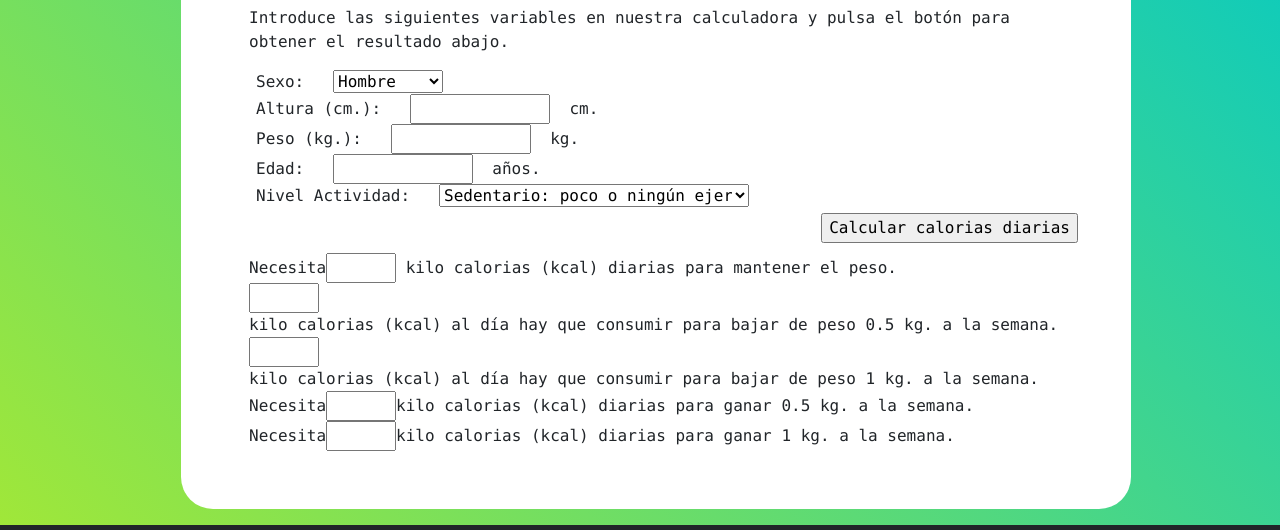
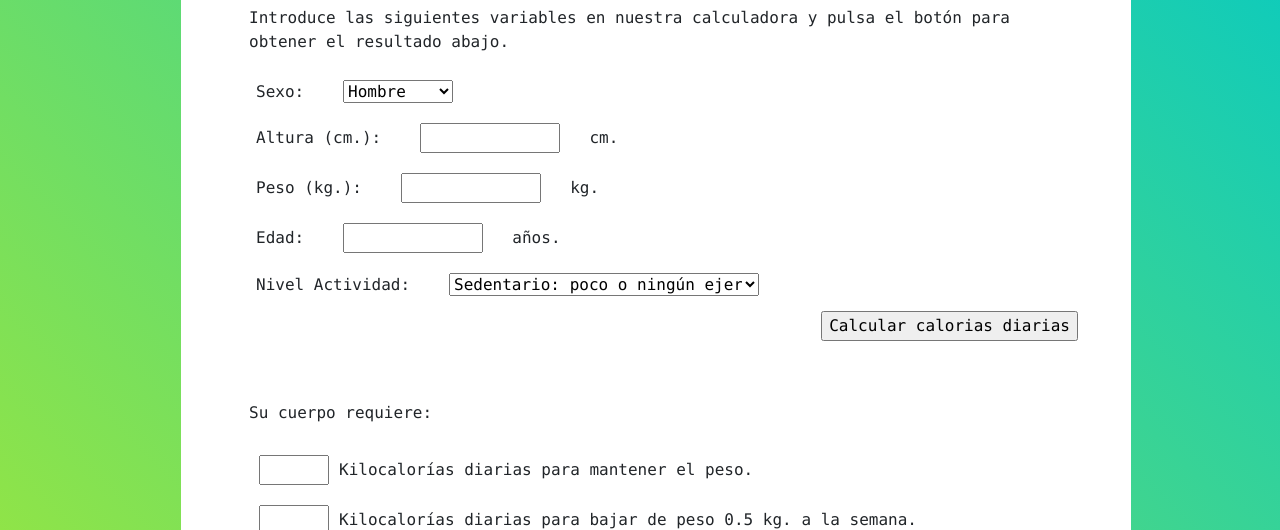
Before and after one commit to Sht0rm333/NutriFitNationAngular, an Angular app in the folder FrontEnd/: page /calculadora in a window 1280 px wide. Shown: the part 270-800 px from the top of the page. Built offline with nearby package versions, Linux system fonts and the light colour scheme.

Commit message:
Cambios estéticos

```diff
--- a/FrontEnd/src/app/calculadora/calculadora.component.html
+++ b/FrontEnd/src/app/calculadora/calculadora.component.html
@@ -17,8 +17,8 @@
                                         <label class="labelformcalculo" style="margin-left:27px;"
                                             for="sexo">Sexo:</label>
                                         &nbsp;
-                                        <select style="width: 110px;" class="selectInput" tabindex="3" id="sexo"
-                                            name="sexo">
+                                        <select style="width: 110px; margin: 10px" class="selectInput" tabindex="3"
+                                            id="sexo" name="sexo">
                                             <option value="hombre" selected="selected">Hombre</option>
                                             <option value="mujer">Mujer</option>
                                         </select>
@@ -27,15 +27,15 @@
                                         <label class="labelformcalculo" style="margin-left:27px;" for="altura">Altura
                                             (cm.):</label>
                                         &nbsp;
-                                        <input type="text" alt="" style="width: 140px;" tabindex="1" maxlength="9"
-                                            size="9" value="" id="altura" name="altura" />&nbsp; cm.
+                                        <input type="text" alt="" style="width: 140px; margin: 10px" tabindex="1"
+                                            maxlength="9" size="9" value="" id="altura" name="altura" />&nbsp; cm.
                                     </div>
                                     <div class="form_labelbox">
                                         <label class="labelformcalculo" style="margin-left:27px;" for="peso">Peso
                                             (kg.):</label>
                                         &nbsp;
-                                        <input type="text" alt="" style="width: 140px;" tabindex="1" maxlength="9"
-                                            size="9" value="" id="peso" name="peso" />&nbsp; kg.
+                                        <input type="text" alt="" style="width: 140px; margin: 10px" tabindex="1"
+                                            maxlength="9" size="9" value="" id="peso" name="peso" />&nbsp; kg.
                                     </div>
                                     <!--El input que viene a continuación no sirve para nada,sólo sirve para que el formulario no se ejecute cuando hacemos intro en el input anterior-->
                                     <input style="display:none;" />
@@ -45,8 +45,8 @@
                                         for="cintura">Edad:</label>
                                     &nbsp;
 
-                                    <input type="text" alt="" style="width: 140px;" tabindex="1" maxlength="9" size="9"
-                                        value="" id="edad" name="edad" />
+                                    <input type="text" alt="" style="width: 140px; margin: 10px" tabindex="1"
+                                        maxlength="9" size="9" value="" id="edad" name="edad" />
                                     &nbsp;a&ntilde;os.
                                 </div>
 
@@ -57,13 +57,13 @@
                                             for="nivelActividad">Nivel
                                             Actividad:</label>
                                         &nbsp;
-                                        <select style="width: 310px;" class="selectInput" tabindex="3"
+                                        <select style="width: 310px; margin: 10px" class="selectInput" tabindex="3"
                                             id="nivelActividad" name="nivelActividad">
                                             <option value="sedentario" selected="selected">Sedentario: poco o ningún
                                                 ejercicio</option>
                                             <option value="pocoActivo">Poco activo: ejercicio 1-3 veces por semana
                                             </option>
-                                            <option value="medianamente">Medianamente activo: ejercicio 3-5 veces por
+                                            <option value="medianamente">Medianamente activo: ejercicio 4-5 veces por
                                                 semana
                                             </option>
                                             <option value="activo">Muy activo: ejercicio 6-7 veces por semana</option>
@@ -74,7 +74,7 @@
                                 </div>
 
                                 <table cellspacing="0" cellpadding="0" border="0" align="right"
-                                    style="margin-top: 5px;margin-right:5px;">
+                                    style="margin-top: 5px;margin-right:5px; margin-bottom: 50px">
                                     <tbody>
                                         <tr>
                                             <td>
@@ -94,45 +94,36 @@
                     <fieldset class="form_labels" style="padding:10px 10px 10px 15pt; ">
                         <div id="resultadoPrimero">
                             <div class="form_labelbox">
-                                <label>Necesita </label><input type="text" alt="" style="width: 70px;" tabindex="7"
-                                    maxlength="9" size="9" class="textInput" value="" id="resultado1"
+                                <label>Su cuerpo requiere:</label><br />
+                                <input type="text" alt="" style="width: 70px; margin: 10px; margin-top: 30px"
+                                    tabindex="7" maxlength="9" size="9" class="textInput" value="" id="resultado1"
                                     name="resultado1" />
-                                kilo
-                                <label> calorias (kcal) diarias para mantener el peso. </label>
+                                <label>Kilocalorías diarias para mantener el peso. </label>
                             </div>
                             <div class="form_labelbox">
-                                <input type="text" alt="" style="width: 70px;" tabindex="7" maxlength="9" size="9"
-                                    class="textInput" value="" id="resultado2" name="resultado2" />
-                                <label> kilo
-                                    calorias (kcal) al día hay que consumir para bajar de peso 0.5 kg. a la semana.
+                                <input type="text" alt="" style="width: 70px; margin: 10px" tabindex="7" maxlength="9"
+                                    size="9" class="textInput" value="" id="resultado2" name="resultado2" />
+                                <label>Kilocalorías diarias para bajar de peso 0.5 kg. a la semana.
                                 </label>
                             </div>
                             <div class="form_labelbox">
-                                <input type="text" alt="" style="width: 70px;" tabindex="7" maxlength="9" size="9"
-                                    class="textInput" value="" id="resultado3" name="resultado3" />
-                                <label> kilo
-                                    calorias (kcal) al día hay que consumir para bajar de peso 1 kg. a la semana.
+                                <input type="text" alt="" style="width: 70px; margin: 10px" tabindex="7" maxlength="9"
+                                    size="9" class="textInput" value="" id="resultado3" name="resultado3" />
+                                <label>Kilocalorías diarias para bajar de peso 1 kg. a la semana.
                                 </label>
                             </div>
                             <div class="form_labelbox">
-                                <label>Necesita </label><input type="text" alt="" style="width: 70px;" tabindex="7"
-                                    maxlength="9" size="9" class="textInput" value="" id="resultado4"
-                                    name="resultado4" />
-                                <label> kilo
-                                    calorias (kcal) diarias para ganar 0.5 kg. a la semana. </label>
+                                <input type="text" alt="" style="width: 70px; margin: 10px" tabindex="7" maxlength="9"
+                                    size="9" class="textInput" value="" id="resultado4" name="resultado4" />
+                                <label>Kilocalorías diarias para ganar 0.5 kg. a la semana. </label>
                             </div>
                             <div class="form_labelbox">
-                                <label>Necesita </label><input type="text" alt="" style="width: 70px;" tabindex="7"
-                                    maxlength="9" size="9" class="textInput" value="" id="resultado5"
-                                    name="resultado5" />
-                                <label> kilo
-                                    calorias (kcal) diarias para </label>
-                                ganar 1 kg. a la semana.
+                                <input type="text" alt="" style="width: 70px; margin: 10px" tabindex="7" maxlength="9"
+                                    size="9" class="textInput" value="" id="resultado5" name="resultado5" />
+                                <label>Kilocalorías diarias para ganar 1 kg. a la semana.</label>
                             </div>
                         </div>
-
                         <div id="errorResultados" class="error"></div>
-
                     </fieldset>
                 </form>
             </div>
--- a/FrontEnd/src/app/sesion/sesion.component.html
+++ b/FrontEnd/src/app/sesion/sesion.component.html
@@ -22,10 +22,10 @@
                                 <div class="mt-2">
                                     <div class="error">
                                         <span *ngIf="this.formularioContacto.get('correo')?.errors?.['required']">
-                                            (El mail no puede quedar vacío)
+                                            (El correo no puede quedar vacío)
                                         </span>
                                         <span *ngIf="this.formularioContacto.get('correo')?.errors?.['pattern']">
-                                            (El mail no es válido)
+                                            (El correo no es válido)
                                         </span>
                                     </div>
                                 </div>
@@ -51,7 +51,7 @@
                                 </button>
                                 <!-- Register buttons -->
                                 <div class="text-center">
-                                    <p>No eres miembro? <a class="text-success" href="registro.html">Registrate</a></p>
+                                    <p>¿No eres miembro? <a class="text-success" href="/registro">Registrate</a></p>
                                 </div>
                             </form>
                         </div>
```
Also changed, not shown: FrontEnd/src/app/registro/registro.component.html (+5 -5 lines).
